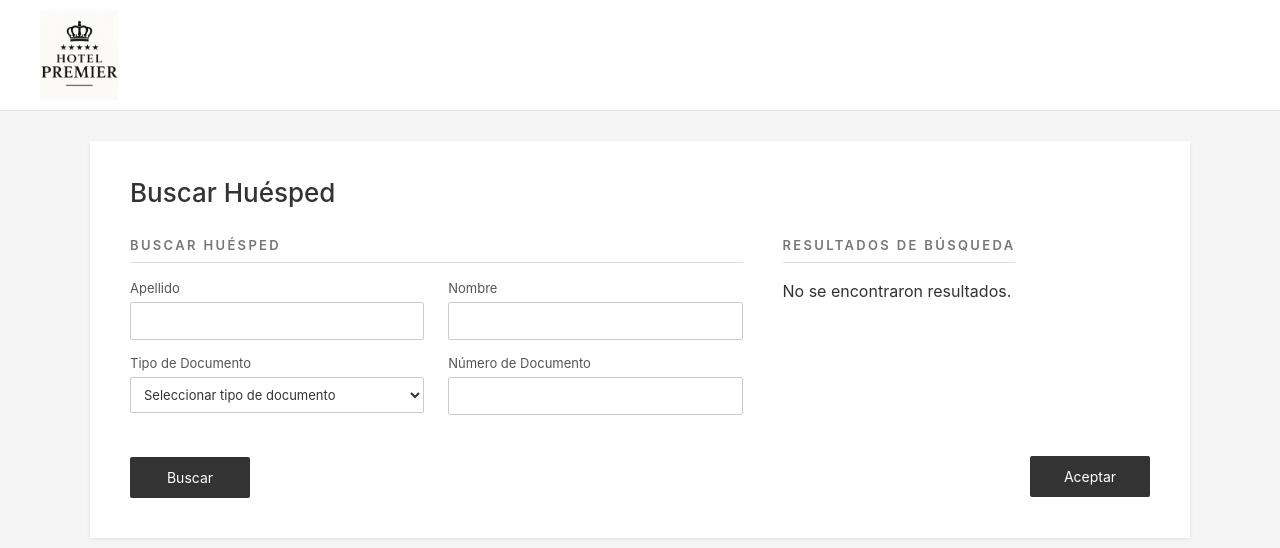
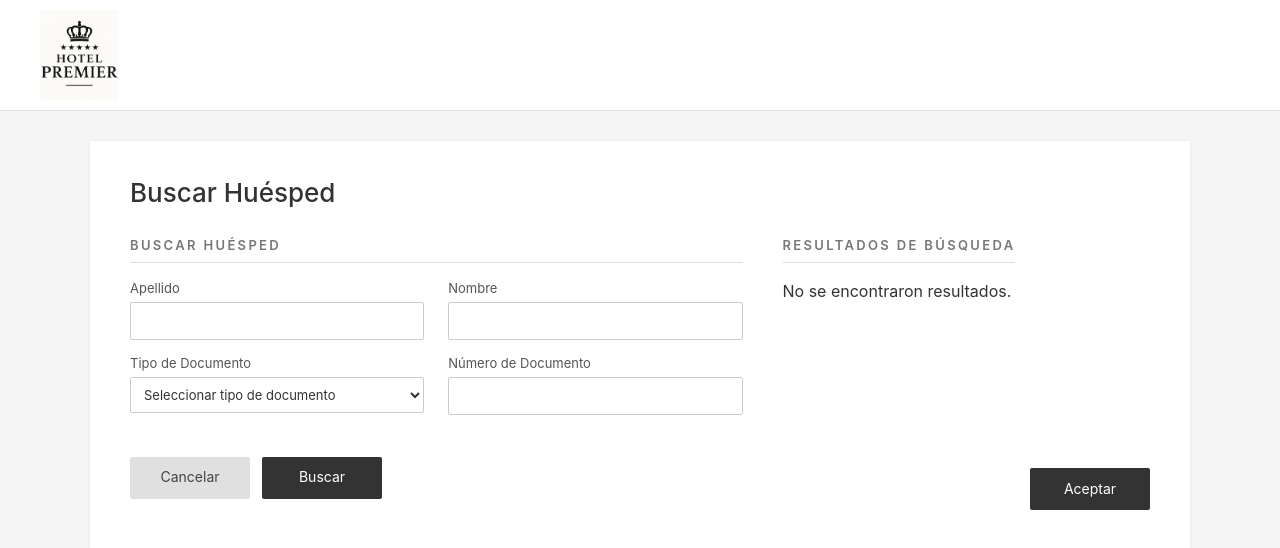
Before and after one commit to santiagofritzcali-max/TP-DDS, a Next.js app in the folder Frontend/: page /huespedes/busqueda in a window 1280 px wide. Shown: the top 548 px of the page. Built offline with nearby package versions, Linux system fonts and the light colour scheme.

Commit message:
Actualizacion BuscarHuesped

```diff
--- a/Frontend/src/app/huespedes/busqueda/page.jsx
+++ b/Frontend/src/app/huespedes/busqueda/page.jsx
@@ -183,10 +183,21 @@ const styles = {
     justifyContent: 'flex-end',
     gap: '16px',
   },
+  searchActions: {
+    marginTop: '12px',
+    display: 'flex',
+    gap: '12px',
+  },
   btnPrimary: {
     minWidth: '120px',
     padding: '10px 18px',
     fontSize: '14px',
+    height: '42px',
+    boxSizing: 'border-box',
+    display: 'inline-flex',
+    alignItems: 'center',
+    justifyContent: 'center',
+    lineHeight: 1.2,
     borderRadius: '2px',
     border: 'none',
     backgroundColor: '#333',
@@ -201,11 +212,18 @@ const styles = {
     minWidth: '120px',
     padding: '10px 18px',
     fontSize: '14px',
+    height: '42px',
+    boxSizing: 'border-box',
+    display: 'inline-flex',
+    alignItems: 'center',
+    justifyContent: 'center',
+    lineHeight: 1.2,
     borderRadius: '2px',
     border: 'none',
     backgroundColor: '#e0e0e0',
     color: '#444',
     cursor: 'pointer',
+    marginTop: '18px',
   },
   logoImage: {
     height: 90,
@@ -269,8 +287,8 @@ const styles = {
   listActions: {
     display: 'flex',
     justifyContent: 'flex-end',
-    marginTop: 0,
-    alignItems: 'flex-start',
+    marginTop: '12px',
+    alignItems: 'center',
     alignSelf: 'stretch',
   },
 };
@@ -356,6 +374,13 @@ const BusquedaHuespedPage = () => {
         setLoadingMore(false);
       }
     }
+  };
+
+  const handleCancelar = () => {
+    setForm(initialSearchForm);
+    setHuespedes([]);
+    setHuespedSeleccionado(null);
+    setMensaje('');
   };
 
   const handleAceptarSeleccion = () => {
@@ -453,6 +478,15 @@ const BusquedaHuespedPage = () => {
                 </div>
               </section>
 
+              <div style={styles.searchActions}>
+                <button
+                  type="button"
+                  style={styles.btnSecondary}
+                  onClick={handleCancelar}
+                  disabled={cargando}
+                >
+                  Cancelar
+                </button>
                 <button
                   type="button"
                   style={styles.btnPrimary}
@@ -461,6 +495,7 @@ const BusquedaHuespedPage = () => {
                 >
                   {cargando ? 'Buscando...' : 'Buscar'}
                 </button>
+              </div>
             </div>
 
             <div style={styles.resultsColumn}>
```
Lines whose indentation alone changed are shown as unchanged.
